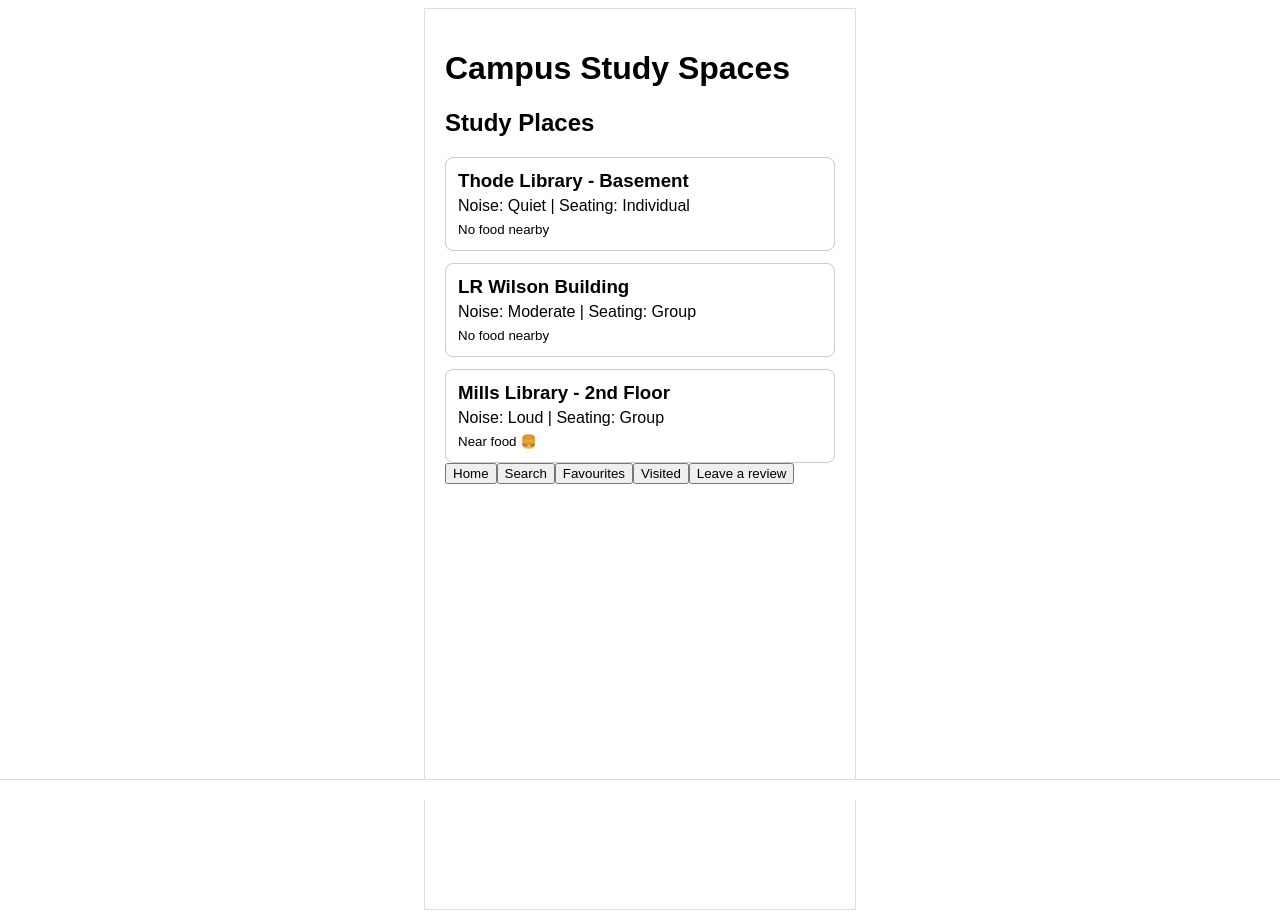
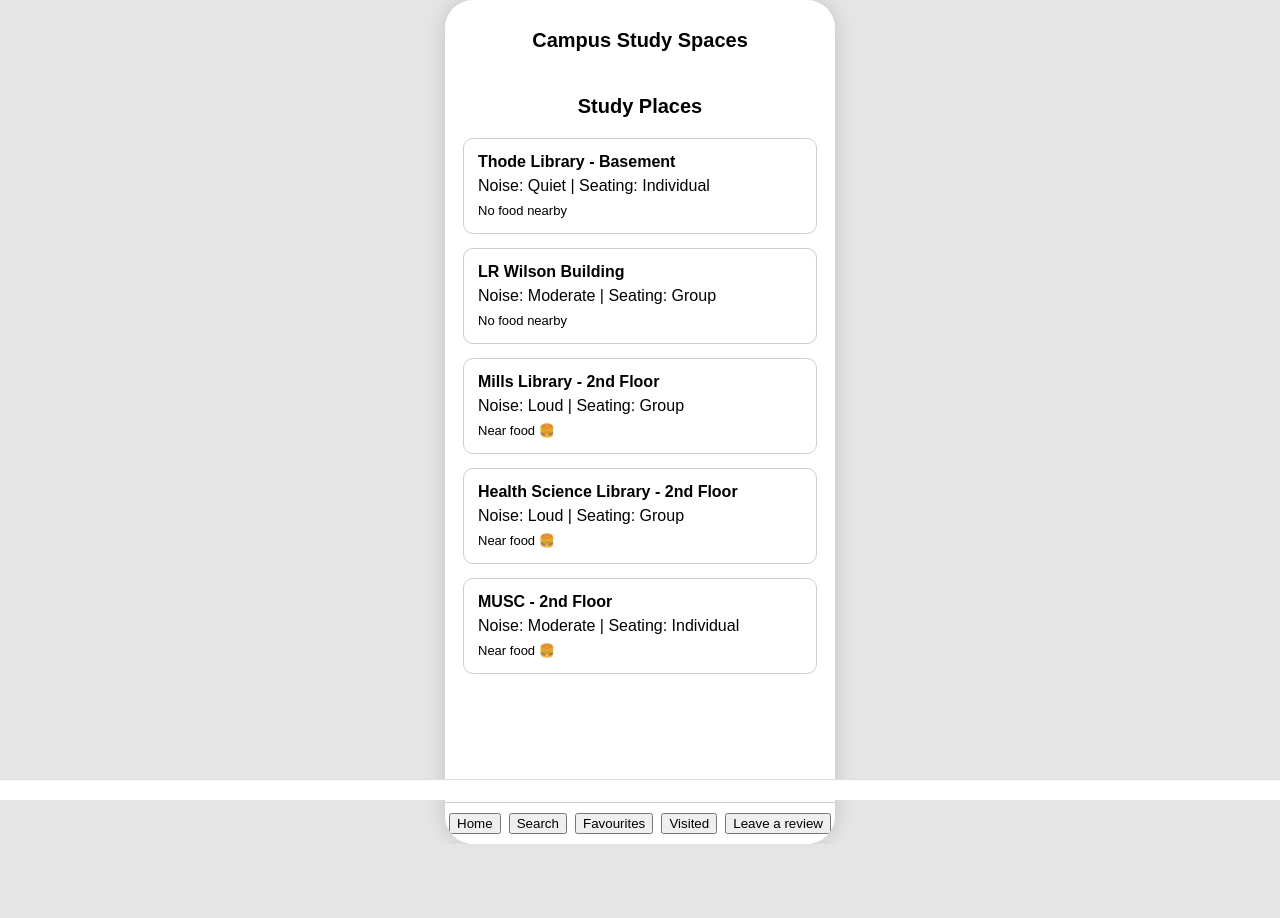
Before and after one commit to HussainM3/campus-study-place-app, a React (Vite) app: page / in a window 1280 px wide. After the commit the page ends 844 px from the top, so only its background shows below. Built offline with nearby package versions, Linux system fonts and the light colour scheme.

Commit message:
Added to visited and favorites page, added some styling

```diff
--- /dev/null
+++ b/src/App.css
@@ -0,0 +1,9 @@
+body {
+  margin: 0;
+  padding: 0;
+  background: #e5e5e5; /* This makes phone frame visible */
+  display: flex;
+  justify-content: center;
+  align-items: center;
+  min-height: 100vh;
+}
--- a/src/App.jsx
+++ b/src/App.jsx
@@ -1,3 +1,5 @@
+import './App.css';
+
 import { useState } from "react";
 
 import Home from "./components/Home.jsx";
@@ -40,16 +42,24 @@ export default function App() {
   return (
     <div
       style={{
-        maxWidth: "390px",
-        margin: "0 auto",
-        minHeight: "100vh",
-        border: "1px solid #ddd",
-        padding: "20px",
-        paddingBottom: "80px", // space for bottom nav
-        fontFamily: "Arial",
+        width: "390px",
+        height: "844px", // iPhone-ish height
+        background: "white",
+        borderRadius: "28px",
+        boxShadow: "0 0 20px rgba(0,0,0,0.15)",
+        padding: "16px 12px 90px",
+        boxSizing: "border-box",
+        position: "relative",
+        overflowY: "auto",
+        fontFamily: "Arial, sans-serif"
       }}
     >
-      <h1>Campus Study Spaces</h1>
+
+      <h1 style={{
+        textAlign: "center",
+        fontSize: "20px",
+        marginBottom: "16px",
+      }}>Campus Study Spaces</h1>
 
       {screen === "home" && (
         <Home onSelectPlace={onSelectPlace} goTo={goTo} />
@@ -73,11 +83,27 @@ export default function App() {
         />
       )}
 
+      <div
+        style={{
+          position: "absolute",
+          bottom: 0,
+          left: 0,
+          right: 0,
+          borderTop: "1px solid #ccc",
+          background: "white",
+          display: "flex",
+          justifyContent: "space-around",
+          padding: "10px 0",
+          borderBottomLeftRadius: "28px",
+          borderBottomRightRadius: "28px",
+        }}
+      >
         <button onClick={() => goTo("home")}>Home</button>
         <button onClick={() => goTo("search")}>Search</button>
         <button onClick={() => goTo("favorites")}>Favourites</button>
         <button onClick={() => goTo("visited")}>Visited</button>
         <button onClick={() => goTo("review")}>Leave a review</button>
+      </div>
 
     </div>
   );
--- a/src/components/Favorites.jsx
+++ b/src/components/Favorites.jsx
@@ -1,3 +1,46 @@
-export default function Favorites() {
-  return <h2>Favourites Screen</h2>;
+export default function Favorites({ goTo }) {
+  const favouritePlaces = [
+    {
+      id: 1,
+      name: "Health Science Library - 2nd Floor",
+      noise: "Loud",
+      seating: "Group",
+      nearFood: true,
+    },
+    {
+      id: 2,
+      name: "Thode Library - Basement",
+      noise: "Quiet",
+      seating: "Individual",
+      nearFood: false,
+    },
+  ];
+
+  return (
+    <div>
+      <h2>Favourite Places</h2>
+
+      {favouritePlaces.length === 0 ? (
+        <p>You haven’t added any favourites yet.</p>
+      ) : (
+        <ul>
+          {favouritePlaces.map((place) => (
+            <div>
+              <h2>{place.name}</h2>
+              <p>{place.description}</p>
+
+              <p>Noise Level: {place.noise}</p>
+              <p>Seating Type: {place.seating}</p>
+              <p>{place.nearFood ? "🍔 Near Food" : "🚫 Not near food"}</p>
+
+            </div>
+          ))}
+        </ul>
+      )}
+
+      <div style={{ marginTop: "20px" }}>
+        <button onClick={() => goTo("home")}>⬅ Back</button>
+      </div>
+    </div>
+  );
 }
--- a/src/components/Home.jsx
+++ b/src/components/Home.jsx
@@ -2,26 +2,42 @@ import places from "../data/places";
 
 export default function Home({ onSelectPlace }) {
   return (
-    <div>
-      <h2>Study Places</h2>
+    <div style={{
+        padding: "10px 6px 90px", // bottom space for nav
+      }}>
+      <h2 style={{
+          textAlign: "center",
+          marginBottom: "20px",
+          fontSize: "20px",
+        }}>Study Places</h2>
 
-      <div style={{ marginTop: "15px", display: "grid", gap: "12px" }}>
+      <div style={{
+          display: "flex",
+          flexDirection: "column",
+          gap: "14px",
+        }}>
         {places.map((place) => (
           <div
             key={place.id}
             onClick={() => onSelectPlace(place)}
             style={{
               border: "1px solid #ccc",
-              padding: "12px",
-              borderRadius: "8px",
+              padding: "14px",
+              borderRadius: "10px",
               cursor: "pointer",
             }}
           >
-            <h3 style={{ margin: "0" }}>{place.name}</h3>
-            <p style={{ margin: "5px 0" }}>
+            <h3 style={{
+                margin: "0 0 6px",
+                fontSize: "16px",
+              }}>{place.name}</h3>
+            <p style={{
+                margin: "0 0 6px",
+                fontSize: "16px",
+              }}>
               Noise: {place.noise} | Seating: {place.seating}
             </p>
-            <small>
+            <small style={{ fontSize: "13px" }}>
               {place.nearFood ? "Near food 🍔" : "No food nearby"}
             </small>
           </div>
--- a/src/components/Visited.jsx
+++ b/src/components/Visited.jsx
@@ -1,3 +1,59 @@
-export default function Visited() {
-  return <h2>Visited Screen</h2>;
+export default function Visited({ goTo }) {
+  const visitedPlaces = [
+    {
+      id: 1,
+      name: "Health Science Library - 2nd Floor",
+      noise: "Loud",
+      seating: "Group",
+      nearFood: true,
+    },
+    {
+      id: 2,
+      name: "Thode Library - Basement",
+      noise: "Quiet",
+      seating: "Individual",
+      nearFood: false,
+    },
+    {
+      id: 3,
+      name: "LR Wilson Building",
+      noise: "Moderate",
+      seating: "Group",
+      nearFood: false,
+    },
+    {
+      id: 4,
+      name: "Mills Library - 2nd Floor",
+      noise: "Loud",
+      seating: "Group",
+      nearFood: true,
+    },
+  ];
+
+  return (
+    <div>
+      <h2>Visited Places</h2>
+
+      {visitedPlaces.length === 0 ? (
+        <p>You haven’t visited any places yet.</p>
+      ) : (
+        <ul>
+          {visitedPlaces.map((place) => (
+            <div>
+              <h2>{place.name}</h2>
+              <p>{place.description}</p>
+
+              <p>Noise Level: {place.noise}</p>
+              <p>Seating Type: {place.seating}</p>
+              <p>{place.nearFood ? "🍔 Near Food" : "🚫 Not near food"}</p>
+            </div>
+          ))}
+        </ul>
+      )}
+
+      <div style={{ marginTop: "20px" }}>
+        <button onClick={() => goTo("home")}>⬅ Back</button>
+      </div>
+    </div>
+  );
 }
--- a/src/data/places.js
+++ b/src/data/places.js
@@ -19,7 +19,20 @@ const places = [
     noise: "Loud",
     seating: "Group",
     nearFood: true,
+  },
+  {
+    id: 4,
+    name: "Health Science Library - 2nd Floor",
+    noise: "Loud",
+    seating: "Group",
+    nearFood: true,
+  },
+  {
+    id: 5,
+    name: "MUSC - 2nd Floor",
+    noise: "Moderate",
+    seating: "Individual",
+    nearFood: true,
   }
 ];
-
 export default places;
```
